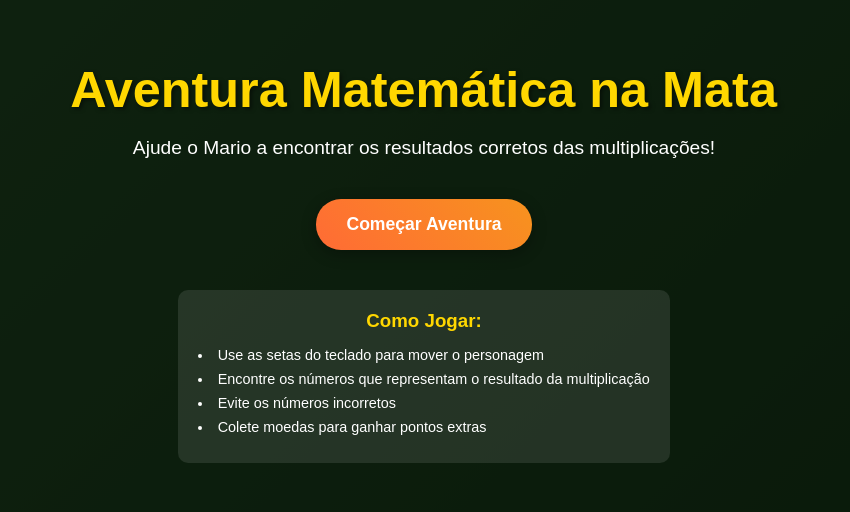
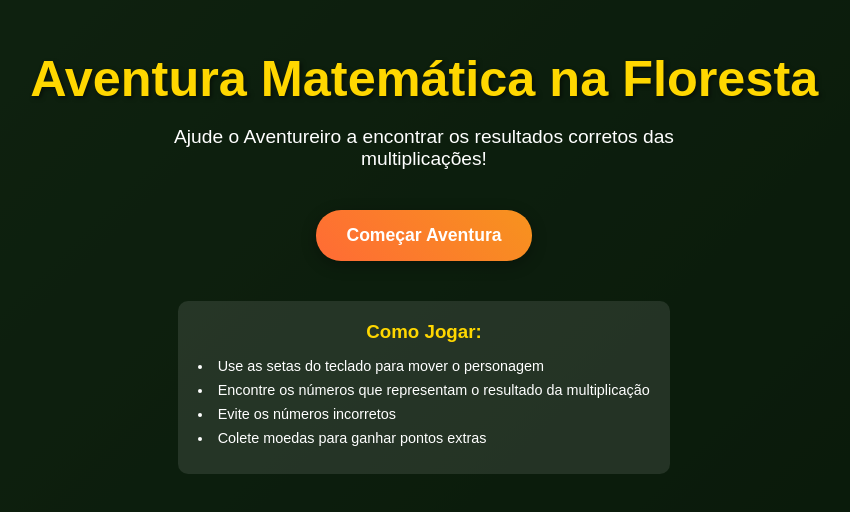
Before and after one commit to gomesjeremias/aventura-da-multiplica--o, a plain HTML site: page index.html in a window 1280 px wide. Shown: the part 138-650 px from the top of the page, without its empty margins (216-1066 px from the left). Drawn offline with Linux system fonts and the light colour scheme.

Commit message:
update index.html

```diff
--- a/index.html
+++ b/index.html
@@ -4,7 +4,7 @@
 <head>
     <meta charset="UTF-8">
     <meta name="viewport" content="width=device-width, initial-scale=1.0">
-    <title>Aventura Matemática na Mata</title>
+    <title>Aventura Matemática na Floresta</title>
     <link rel="stylesheet" href="style.css">
 </head>
 
@@ -12,8 +12,8 @@
     <div id="game-container">
         <!-- Tela de início -->
         <div id="start-screen" class="screen">
-            <h1>Aventura Matemática na Mata</h1>
-            <p>Ajude o Mario a encontrar os resultados corretos das multiplicações!</p>
+            <h1>Aventura Matemática na Floresta</h1>
+            <p>Ajude o Aventureiro a encontrar os resultados corretos das multiplicações!</p>
             <button id="start-button">Começar Aventura</button>
             <div class="instructions">
                 <h3>Como Jogar:</h3>
```
